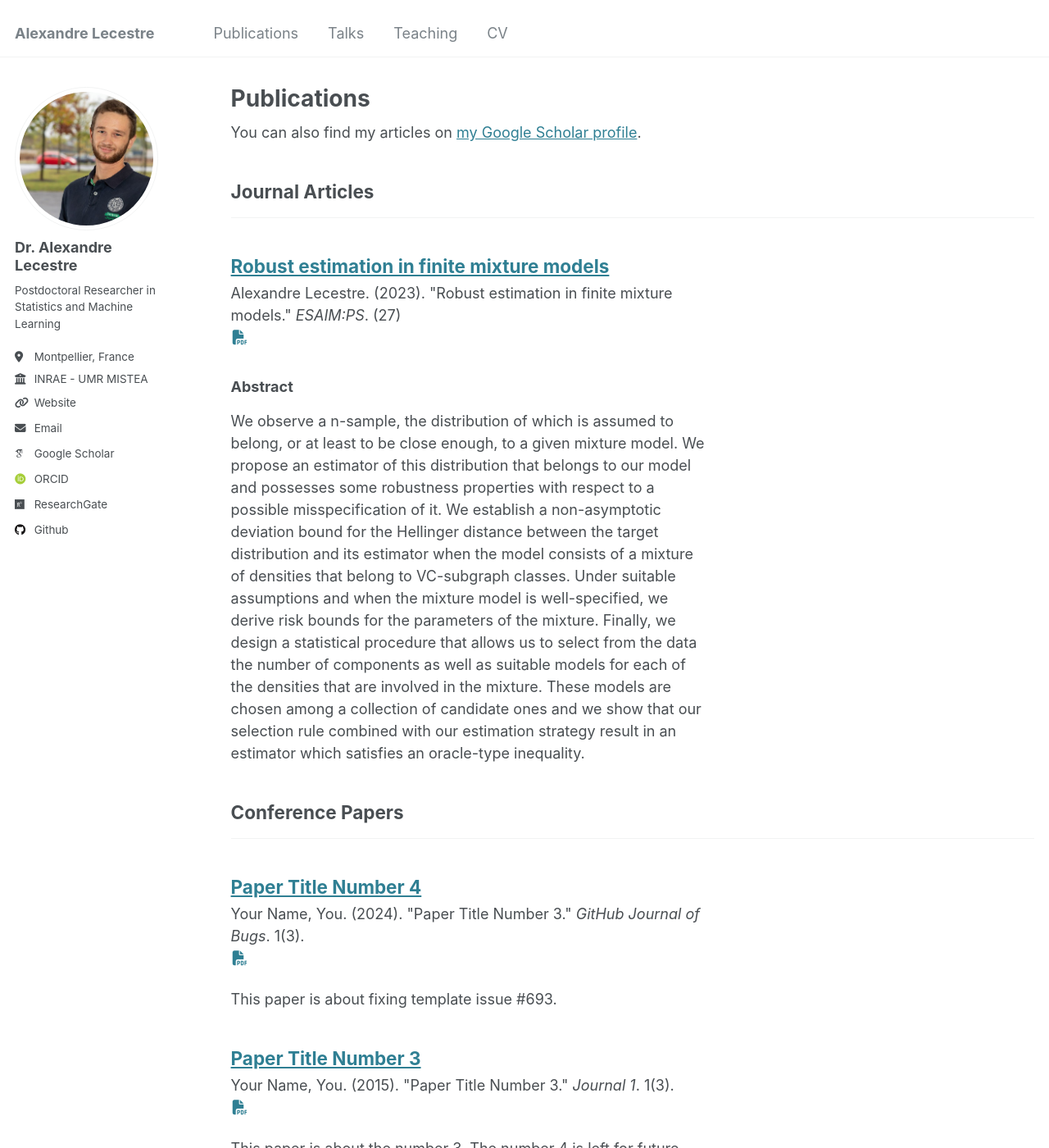
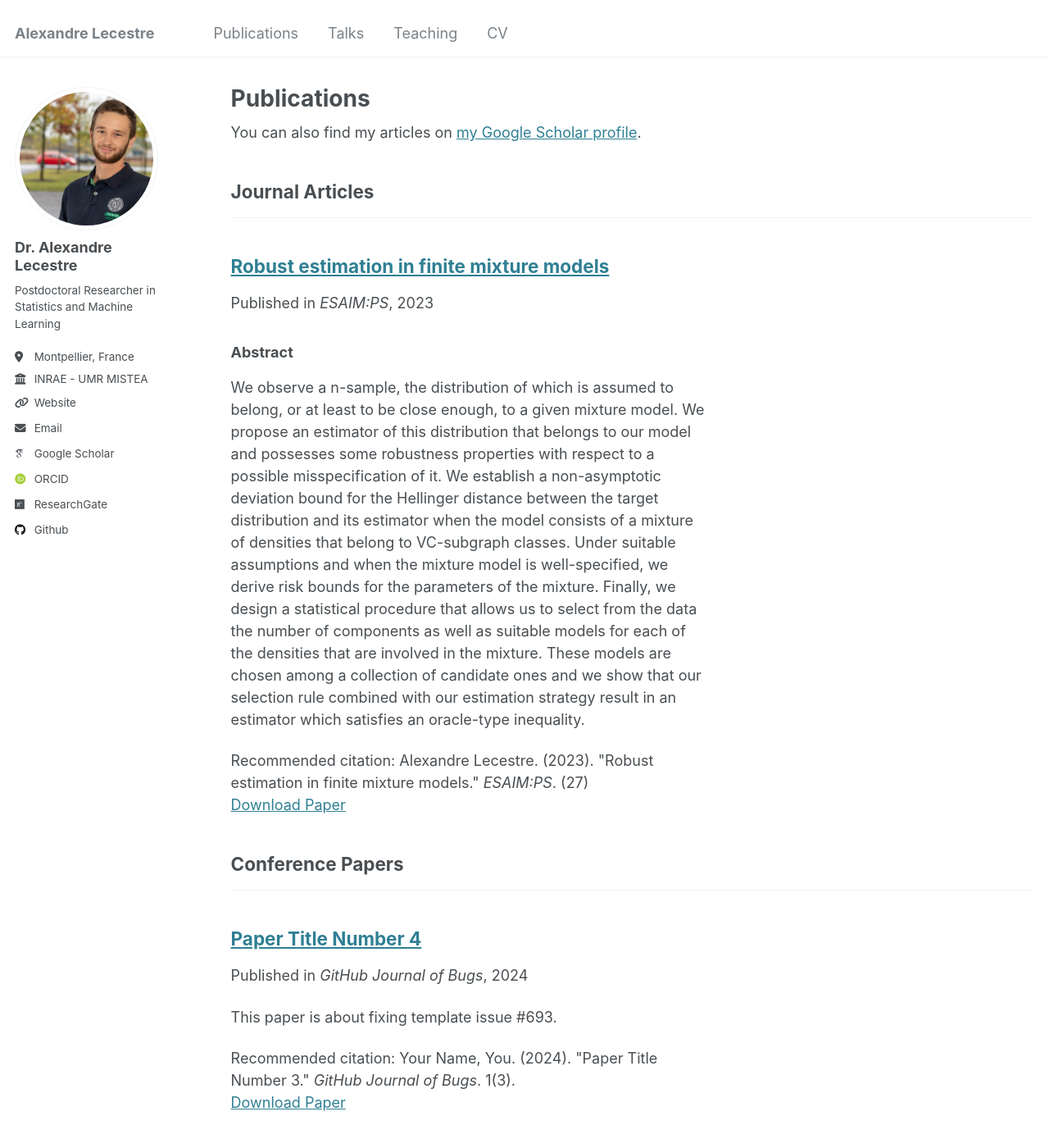
Before and after one commit to alexandre-lecestre/alexandre-lecestre.github.io, a Jekyll site: the page built from _pages/publications.html, in a window 1280 px wide and 1400 px high. Shown: the whole window at 82% size. Built offline with Jekyll 4.4.1, drawn with Linux system fonts in a browser that asks for light colours; some web fonts are replaced; some of the changed text lies outside the part shown.

Commit message:
Update archive-single.html
Back to initial commit

```diff
--- a/_includes/archive-single.html
+++ b/_includes/archive-single.html
@@ -37,62 +37,34 @@
     {% if post.read_time %}
       <p class="page__meta"><i class="fa fa-clock-o" aria-hidden="true"></i> {% include read-time.html %}</p>
     {% endif %}
+
         {% if post.collection == 'teaching' %}
           <p> {{ post.type }}, <i>{{ post.venue }}</i>, {{ post.date | default: "1900-01-01" | date: "%Y" }} </p>
         {% elsif post.collection == 'publications' %}
-          {% if post.abstract %}
-            <details><summary>Abstract</summary>
-            <blockquote>
-            <p>
-            {{ post.abstract }}
-            </p>
-            </blockquote>
-            </details>
-          {% endif %}
-
-          <!-- citation and icon code -->
-          {% if post.citation %}
-            {{ post.citation }}
-          {% endif %}
-          <br>
-          {% if post.link %}
-            <a href="{{ post.link }}"><i class="fas fa-fw fa-link zoom" aria-hidden="true"></i></a>
-          {% endif %}
-          {% if post.paperurl %}
-            <a href="{{ post.paperurl }}"><i class="fas fa-fw fa-file-pdf zoom" aria-hidden="true"></i></a>
-          {% endif %}
-          {% if post.code %}
-            <a href="{{ post.code }}"><i class="fas fa-fw fa-code zoom" aria-hidden="true"></i></a>
-          {% endif %}
-          {% if post.github %}
-            <a href="{{ post.github }}"><i class="fab fa-fw fa-github zoom" aria-hidden="true"></i></a>
-          {% endif %}
-          </p>
-        {% elsif post.collection == 'posts' and post.date %}
-          <p class="page__date"><i class="fa fa-fw fa-calendar" aria-hidden="true"></i> <time datetime="{{ post.date | default: "1900-01-01" | date_to_xmlschema }}">{{ post.date | default: "1900-01-01" | date: "%B %d, %Y" }}</time></p>
+          <p>Published in <i>{{ post.venue }}</i>, {{ post.date | default: "1900-01-01" | date: "%Y" }} </p>
+        {% elsif post.date %}
+         <p class="page__date"><strong><i class="fa fa-fw fa-calendar" aria-hidden="true"></i> {{ site.data.ui-text[site.locale].date_label | default: "Published:" }}</strong> <time datetime="{{ post.date | default: "1900-01-01" | date_to_xmlschema }}">{{ post.date | default: "1900-01-01" | date: "%B %d, %Y" }}</time></p>
         {% endif %}
 
-        {% if post.excerpt and post.collection == 'research' and site.read_more != 'enabled' %}
-          <p class="archive__item-excerpt" itemprop="description">
-            <a href="{{ base_path }}{{ post.url }}" rel="permalink">
-            <div class="container">
-              {{ post.excerpt }}
-              <div class="overlay">
-              </div>
-            </div>
-            </a>
-          </p>
-        {% elsif post.excerpt and site.read_more != 'enabled' %}
-        <p class="archive__item-excerpt" itemprop="description">{{ post.excerpt | markdownify }}</p>
-        {% elsif post.excerpt and site.read_more == 'enabled' %}
-          <p class="archive__item-excerpt" itemprop="description">
-            <p>{{ post.excerpt | markdownify | remove: '<p>' | remove: '</p>' }}
-              <strong>
-                <a href="{{ base_path }}{{ post.url }}" rel="permalink"> Read more</a>
-              <strong>
-            </p>
-          </p>
-        {% endif %}
+    {% if post.excerpt and site.read_more != 'enabled' %}
+    <p class="archive__item-excerpt" itemprop="description">{{ post.excerpt | markdownify }}</p>
+    {% elsif post.excerpt and site.read_more == 'enabled' %}
+    <p class="archive__item-excerpt" itemprop="description"><p>{{ post.excerpt | markdownify | remove: '<p>' | remove: '</p>' }}<strong><a href="{{ base_path }}{{ post.url }}" rel="permalink"> Read more</a></strong></p></p>
+    {% endif %}
+
+    {% if post.citation and post.paperurl and post.slidesurl %}
+      <p>Recommended citation: {{ post.citation }}<br /><a href="{{ post.paperurl }}">Download Paper</a> | <a href="{{ post.slidesurl }}">Download Slides</a></p>
+    {% elsif post.citation and post.paperurl %}
+      <p>Recommended citation: {{ post.citation }}<br /><a href="{{ post.paperurl }}">Download Paper</a></p>
+    {% elsif post.citation and post.slidesurl %}
+      <p>Recommended citation: {{ post.citation }}<br /><a href="{{ post.slidesurl }}">Download Slides</a></p>
+    {% elsif post.citation %}
+      <p>Recommended citation: {{ post.citation }}</p>
+    {% elsif post.paperurl %}
+      <p><a href=" {{ post.paperurl }} ">Download Paper</a></p>
+    {% elsif post.slidesurl %}
+      <p><a href="{{ post.slidesurl }}">Download Slides</a></p>
+    {% endif %}
 
   </article>
 </div>
```
